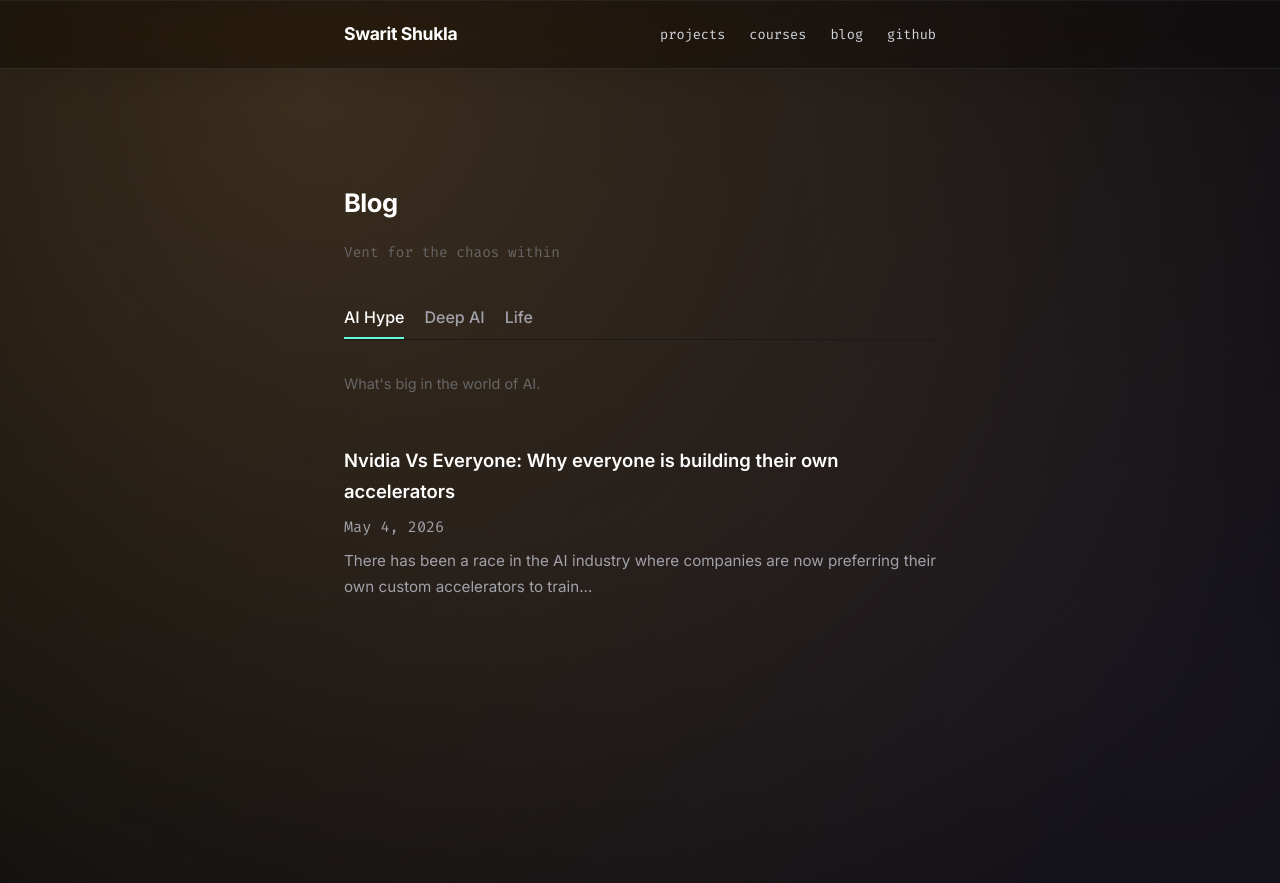
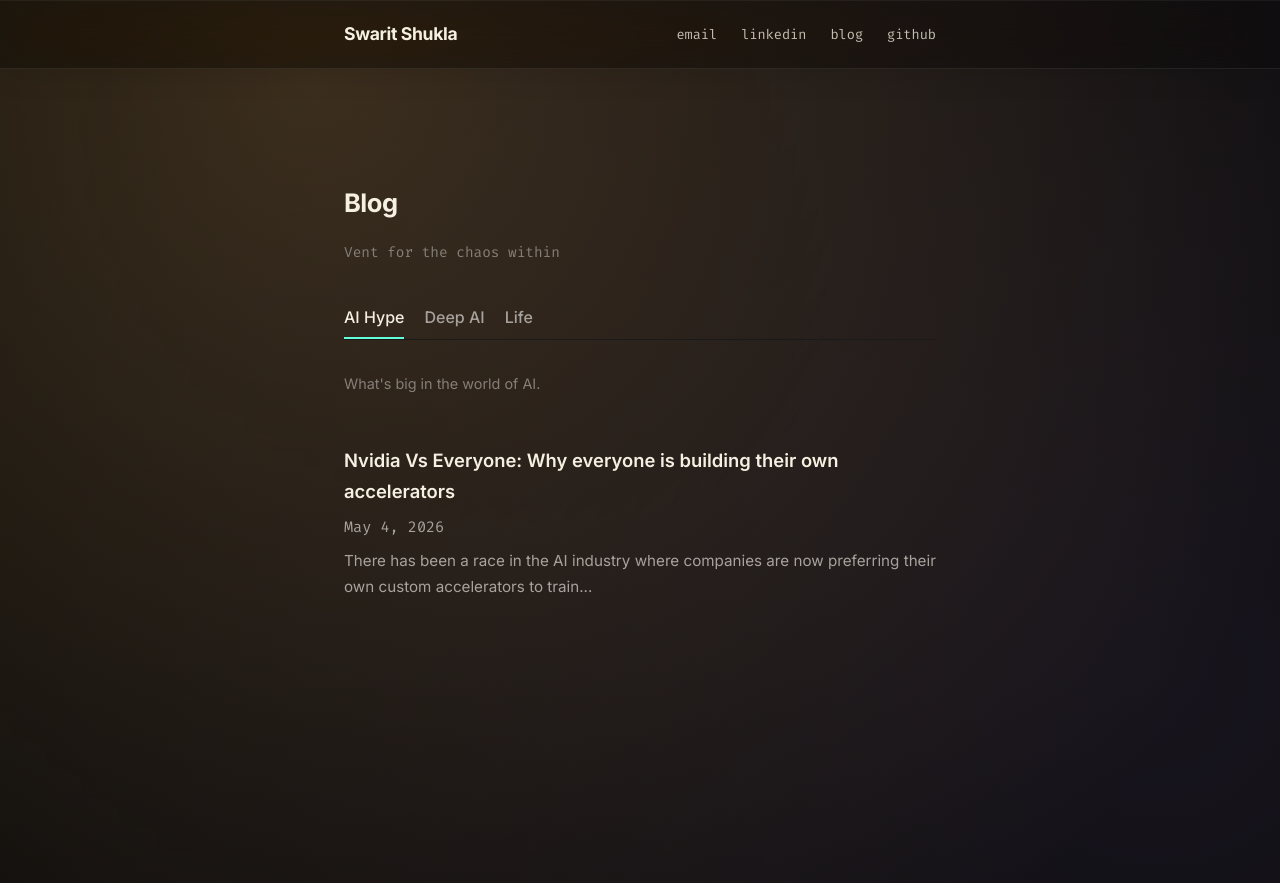
Before and after one commit to SWARITSHUKLA/SWARITSHUKLA.github.io, a Jekyll site: the page built from blog.html, in a window 1280 px wide. Shown: the top 883 px of the page. Built offline with Jekyll 4.4.1, drawn with Linux system fonts in a browser that asks for light colours.

Commit message:
changed the color of the text to be more soothing and added linkdin and email

```diff
--- a/_layouts/default.html
+++ b/_layouts/default.html
@@ -88,8 +88,8 @@
         <div class="nav-container">
             <a href="/" class="nav-brand">Swarit Shukla</a>
             <nav class="nav-links">
-                <a href="/#projects">projects</a>
-                <a href="/#certificates">courses</a>
+                <a href="mailto:ai@swaritshukla.me">email</a>
+                <a href="https://www.linkedin.com/in/swaritshukla/" target="_blank">linkedin</a>
                 <a href="/blog.html">blog</a>
                 <a href="https://github.com/SWARITSHUKLA" target="_blank">github</a>
             </nav>
--- a/style.css
+++ b/style.css
@@ -6,7 +6,7 @@
 
 body {
     font-family: 'Inter', -apple-system, BlinkMacSystemFont, "Segoe UI", Roboto, sans-serif;
-    color: #a1a1aa; /* Muted gray body text */
+    color: #a8a29e; /* Warm stone gray body text */
     background-color: #0a0a0a; /* Deep dark background */
     line-height: 1.7;
     margin: 0;
@@ -17,7 +17,7 @@ body {
 /* =========================================
    TOP NAVIGATION (Liquid Glass)
    ========================================= */
-   .top-nav {
+.top-nav {
     position: sticky;
     top: 0;
     width: 100%;
@@ -47,7 +47,7 @@ body {
     font-family: 'Inter', sans-serif;
     font-weight: 700;
     font-size: 1.1rem;
-    color: #ffffff;
+    color: #F5F0E1; /* Warm Ivory */
     text-decoration: none;
     letter-spacing: -0.02em;
 }
@@ -60,7 +60,7 @@ body {
 .nav-links a {
     font-family: 'Fira Code', monospace;
     font-size: 0.85rem;
-    color: #d1d5db; /* Slightly brighter so it's readable through the glass */
+    color: #c4bdb1; /* Slightly dimmer warm ivory for nav links */
     text-decoration: none;
     transition: color 0.2s ease;
 }
@@ -82,7 +82,7 @@ h1, h2 {
     font-family: 'Inter', sans-serif;
     font-weight: 700;
     letter-spacing: -0.02em;
-    color: #ffffff;
+    color: #F5F0E1; /* Warm Ivory */
     line-height: 1.3;
 }
 
@@ -99,7 +99,7 @@ section:first-child h2 {
 }
 
 a {
-    color: #ededed;
+    color: #F5F0E1; /* Warm Ivory */
     text-decoration: none;
     transition: color 0.2s ease;
 }
@@ -131,7 +131,7 @@ p {
 
 .item-list p {
     margin: 0.5em 0 0 0;
-    color: #a1a1aa;
+    color: #a8a29e; /* Warm stone gray */
     font-size: 0.95rem;
 }
 
@@ -139,7 +139,7 @@ p {
     font-family: 'Inter', sans-serif;
     font-size: 1.15rem;
     font-weight: 600;
-    color: #ffffff;
+    color: #F5F0E1; /* Warm Ivory */
     display: inline-block;
 }
 
@@ -173,19 +173,19 @@ p {
 }
 
 .post-date {
-    color: #666666;
+    color: #857F78; /* Muted warm gray */
     font-family: 'Fira Code', monospace;
     font-size: 0.9rem;
     margin-bottom: 2rem;
 }
 
 .post-content {
-    color: #d1d5db;
+    color: #c4bdb1; /* Slightly dimmer warm ivory for reading */
     line-height: 1.8;
 }
 
 .post-content h1, .post-content h2, .post-content h3 {
-    color: #ffffff;
+    color: #F5F0E1; /* Warm Ivory */
 }
 
 .post-content a {
@@ -208,7 +208,7 @@ p {
 }
 
 .blog-subtitle {
-    color: #666;
+    color: #857F78; /* Muted warm gray */
     font-family: 'Fira Code', monospace;
     font-size: 0.9rem;
 }
@@ -229,29 +229,29 @@ p {
     padding: 10px 0;
     font-family: 'Inter', sans-serif;
     font-weight: 500;
-    color: #a1a1aa;
+    color: #a8a29e; /* Warm stone gray */
     border-bottom: 2px solid transparent;
     transition: all 0.2s ease;
 }
 
 .tab-btn:hover {
-    color: #ffffff;
+    color: #F5F0E1; /* Warm Ivory */
 }
 
 .tab-btn.active {
-    color: #ffffff;
+    color: #F5F0E1; /* Warm Ivory */
     border-bottom: 2px solid #64ffda;
 }
 
 .category-desc {
-    color: #666;
+    color: #857F78; /* Muted warm gray */
     margin-top: 0;
     margin-bottom: 1.5rem;
     font-size: 0.9rem;
 }
 
 .post-date-inline {
-    color: #666;
+    color: #857F78; /* Muted warm gray */
     font-family: 'Fira Code', monospace;
     font-size: 0.8rem;
     margin: 0.5rem 0 0 0;
@@ -268,13 +268,14 @@ p {
         padding: 2rem 1.5rem;
     }
 }
+
 /* =========================================
    PREMIUM MICRO-INTERACTIONS & POLISH
    ========================================= */
 
 /* 1. Highlighted Keywords in Text */
 .highlight {
-    color: #ffffff; /* Makes keywords bright white instead of gray */
+    color: #F5F0E1; /* Warm Ivory */
     font-weight: 500;
 }
 
```
